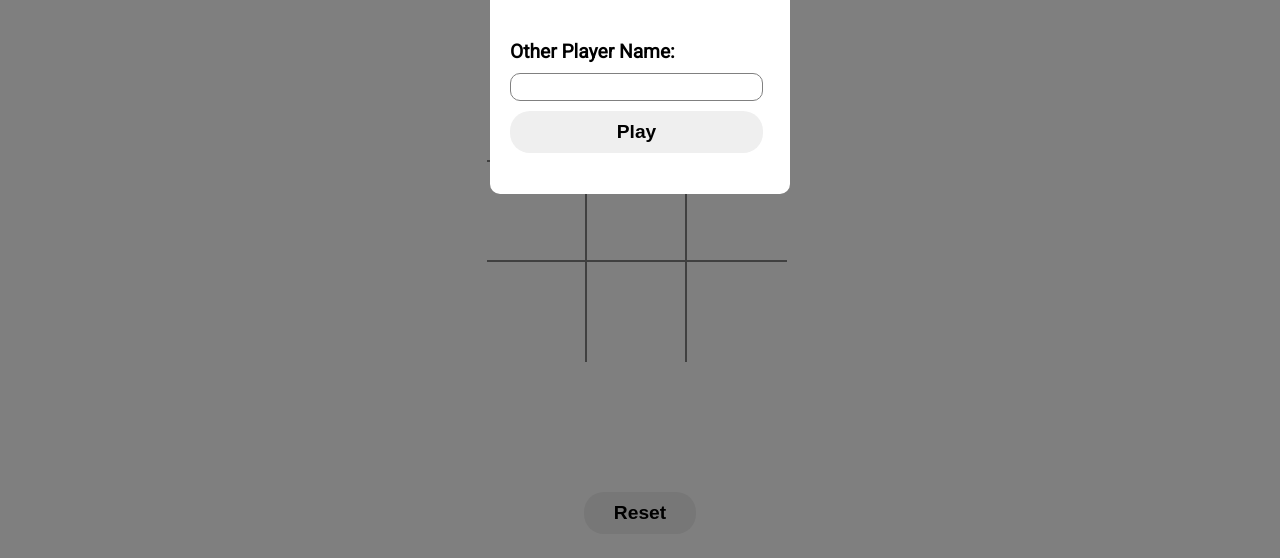
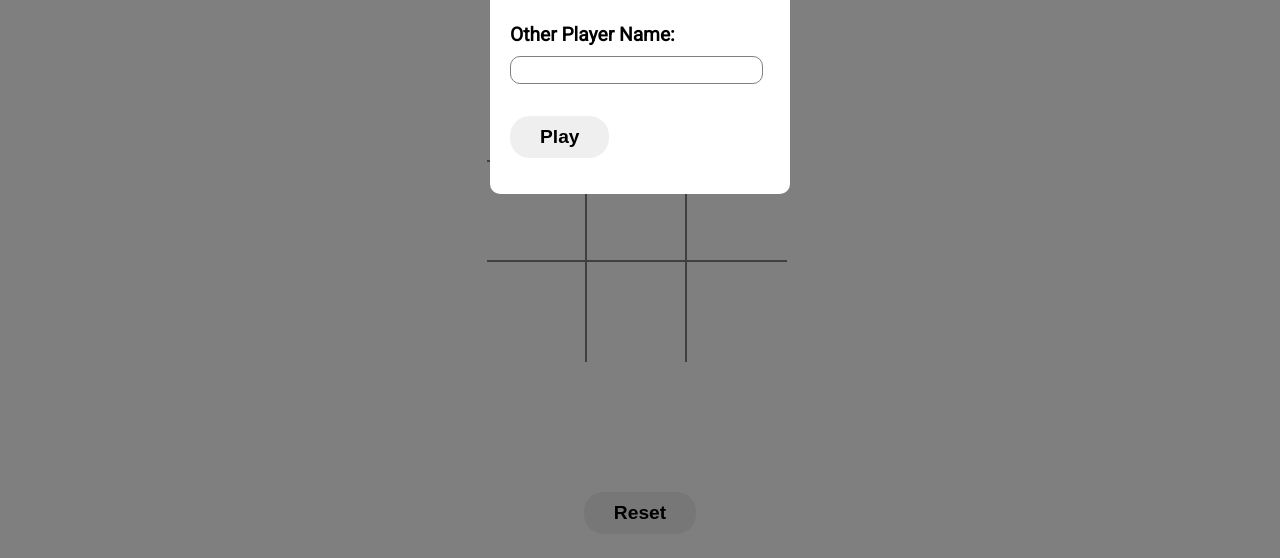
Before and after one commit to AbdulRehman164/tic-tac-toe, a website: page index.html in a window 1280 px wide. Both pictures are taken after a click on the button "Human". Shown: the part 176-734 px from the top of the page. Drawn offline with Linux system fonts and the light colour scheme; a web font is replaced by a local one.

Commit message:
fixed the play button bug for ai button

```diff
--- a/index.html
+++ b/index.html
@@ -30,7 +30,6 @@
             <div style="display: none;" class="otherPlayerName">
                 <label for="player2Name">Other Player Name: </label>
                 <input type="text" id="player2Name">
-                <button class="play">Play</button>
             </div>
             <div style="display: none;" class="aiDifficultySelection">
                 <label for="aiDifficulty">Choose Difficulty: </label>
@@ -39,8 +38,8 @@
                     <option value="medium">medium</option>
                     <option value="hard">hard</option>
                 </select>
-                <button class="play">Play</button>
             </div>
+            <button style="display: none;" class="play">Play</button>
         </section>
         <p class="playerTurnPara"></p>
         <div class="gameBoardContainer"></div>
--- a/script.js
+++ b/script.js
@@ -129,11 +129,13 @@ function screenRendering() {
     humanButton.addEventListener('click', () => {
       humanVsAiDiv.style.display = 'none';
       otherPlayerNameDiv.style.display = 'flex';
+      playButton.style.display = 'block';
     });
 
     aiButton.addEventListener('click', () => {
       humanVsAiDiv.style.display = 'none';
       aiDifficultyDiv.style.display = 'flex';
+      playButton.style.display = 'block';
     });
 
     playButton.addEventListener('click', () => {
```
